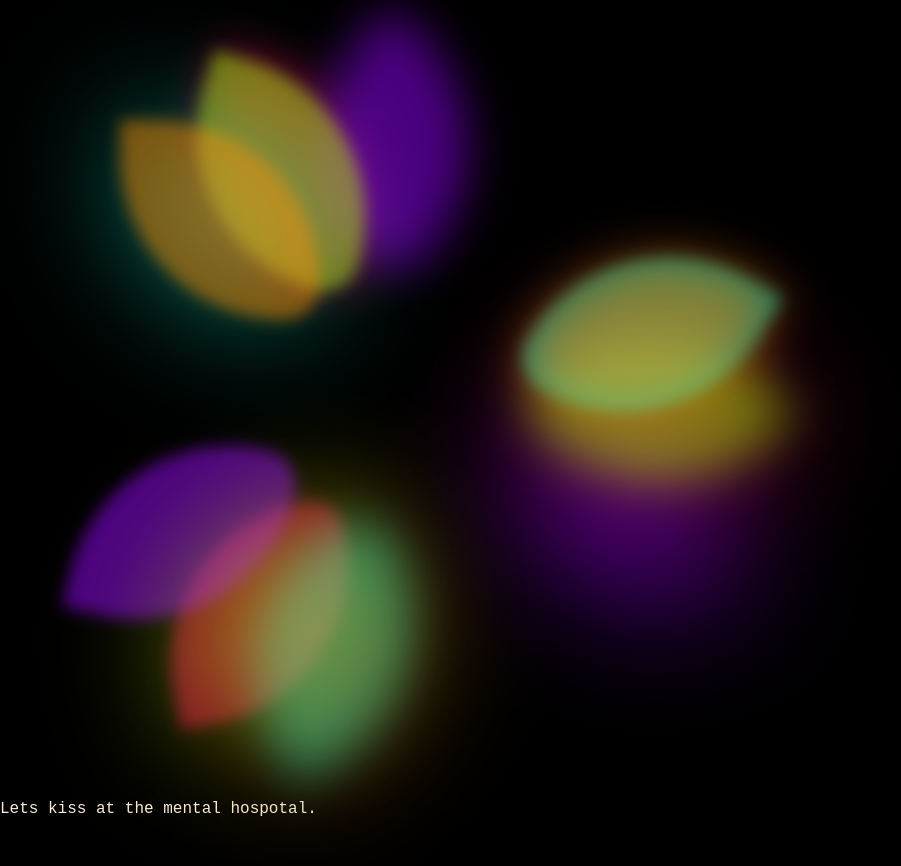
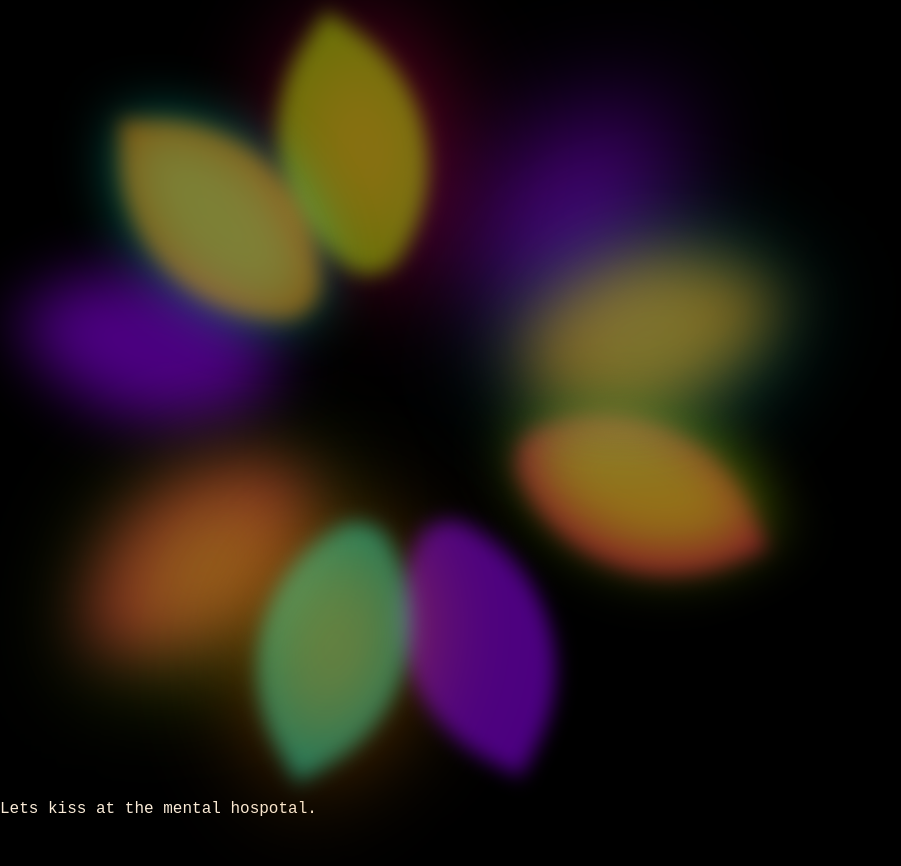
Before and after one commit to DaBigBlob/cool-svelte-stuff, a SvelteKit app: page / in a window 1280 px wide. Shown: the top 866 px of the page, without its empty margins (0-901 px from the left). Built offline with nearby package versions, Linux system fonts and the light colour scheme.

Commit message:
blur flower perfection

```diff
--- a/src/routes/+layout.svelte
+++ b/src/routes/+layout.svelte
@@ -3,7 +3,7 @@
     import Blurflower from './Blurflower.svelte';
 </script>
 
-<div><Blurflower size='min(100vw, 100vh)'/></div>
+<div><Blurflower size='min(100vw, 100vh)' speed={2}/></div>
 
 <slot/>
 
--- a/src/routes/Blurflower.svelte
+++ b/src/routes/Blurflower.svelte
@@ -69,7 +69,7 @@
         animation-iteration-count: infinite;
         animation-direction: alternate;
         animation-timing-function: linear;
-        animation-duration: 5s;
+        animation-duration: calc(7s / var(--speed));
     }
 
     /*circles*/
```
